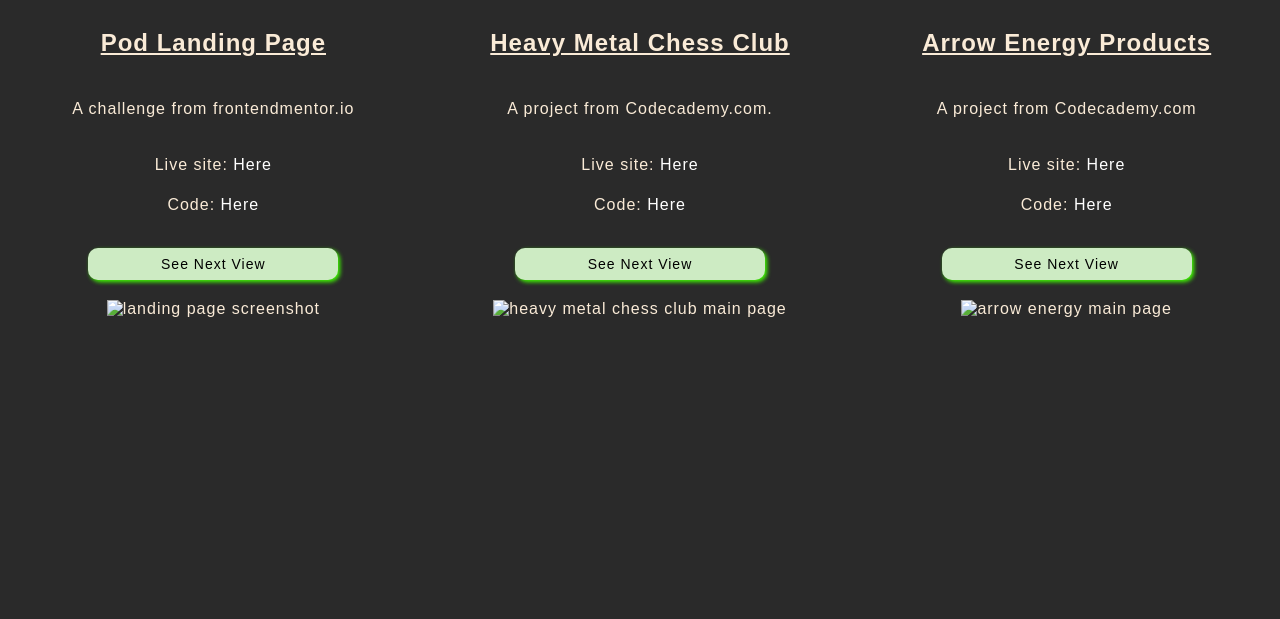
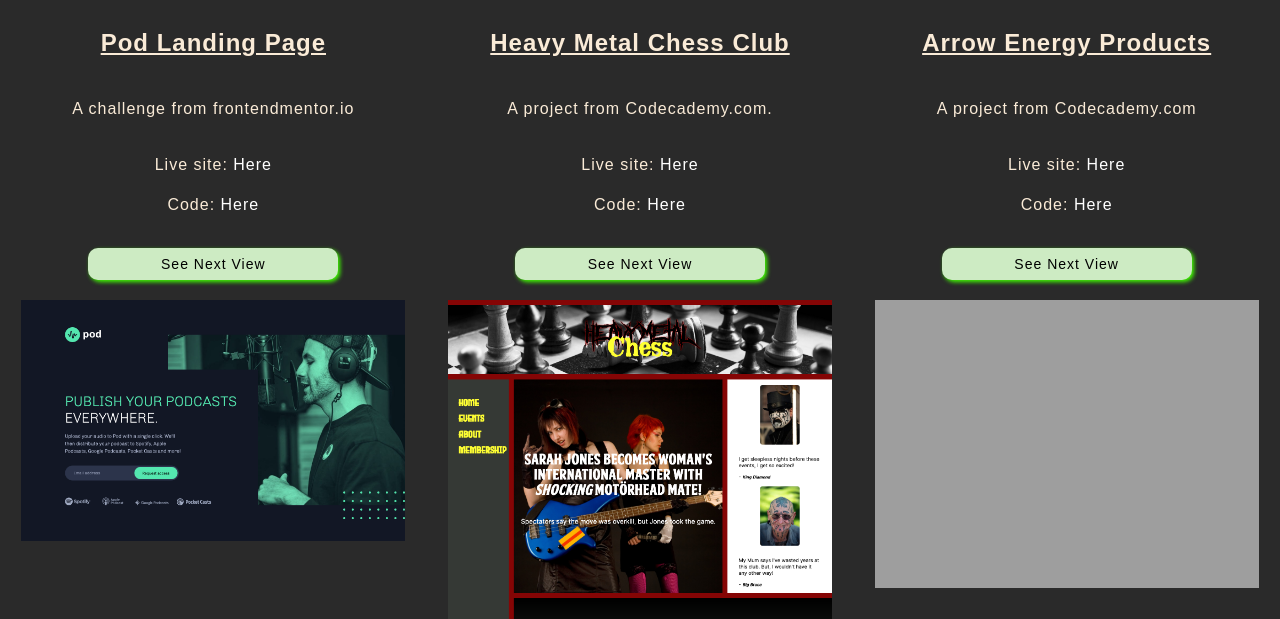
Before and after one commit to nathan-bark/Portfolio, a plain HTML site: page projects.html in a window 1280 px wide. Shown: the part 181-800 px from the top of the page. Drawn offline with Linux system fonts and the light colour scheme; the site is published under a folder, as on GitHub Pages, so addresses that start at the root find nothing; a web font is replaced by a local one.

Commit message:
Update projects.html

```diff
--- a/projects.html
+++ b/projects.html
@@ -31,7 +31,7 @@
           <h3>Pod Landing Page</h3>
           <p>A challenge from frontendmentor.io</p>
           <img
-            src="/images/pod-landing-page.png"
+            src="images/pod-landing-page.png"
             alt="landing page screenshot"
             id="pod-shot"
           />
@@ -60,7 +60,7 @@
           <h3>Heavy Metal Chess Club</h3>
           <p>A project from Codecademy.com.</p>
           <img
-            src="/images/club-page.png"
+            src="images/club-page.png"
             alt="heavy metal chess club main page"
             id="club-shot"
           />
@@ -88,7 +88,7 @@
           <h3>Arrow Energy Products</h3>
           <p>A project from Codecademy.com</p>
           <img
-            src="/images/arrow-energy.png"
+            src="images/arrow-energy.png"
             alt="arrow energy main page"
             id="arrow-shot"
           />
```
